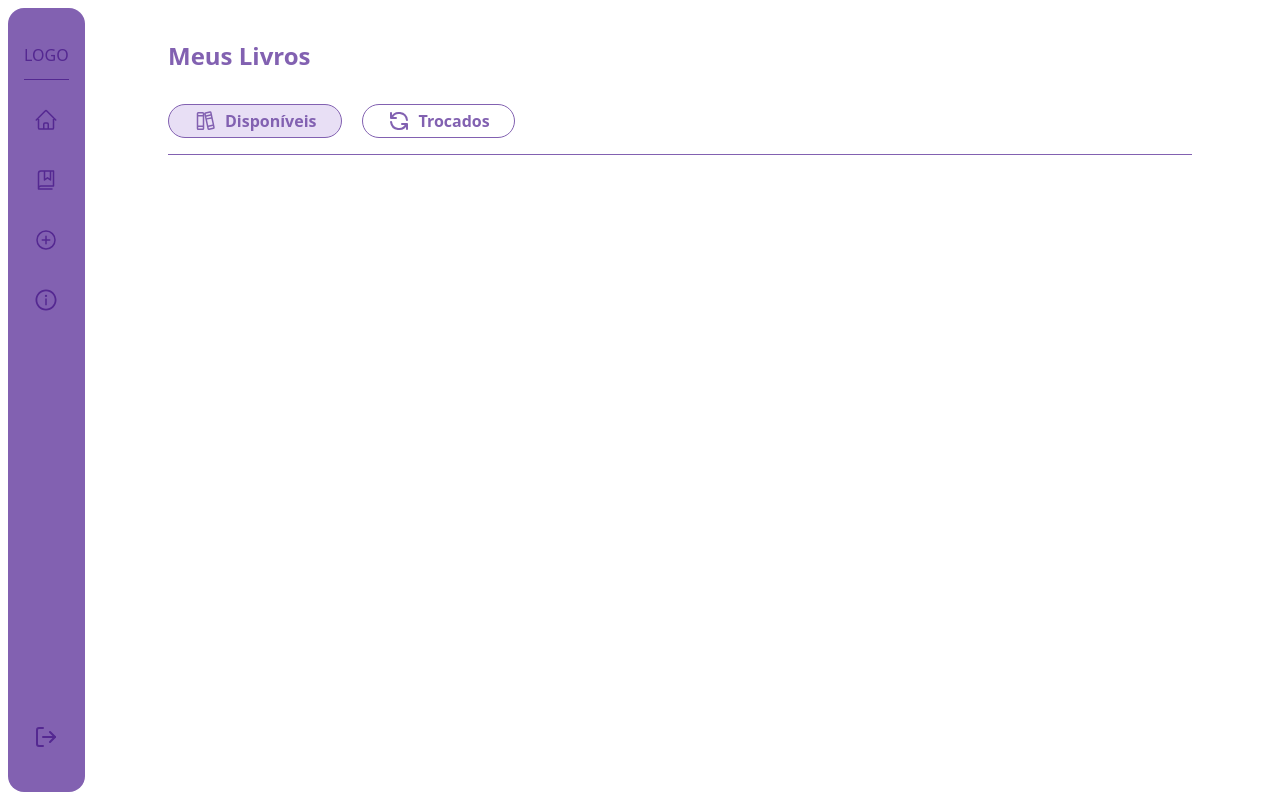
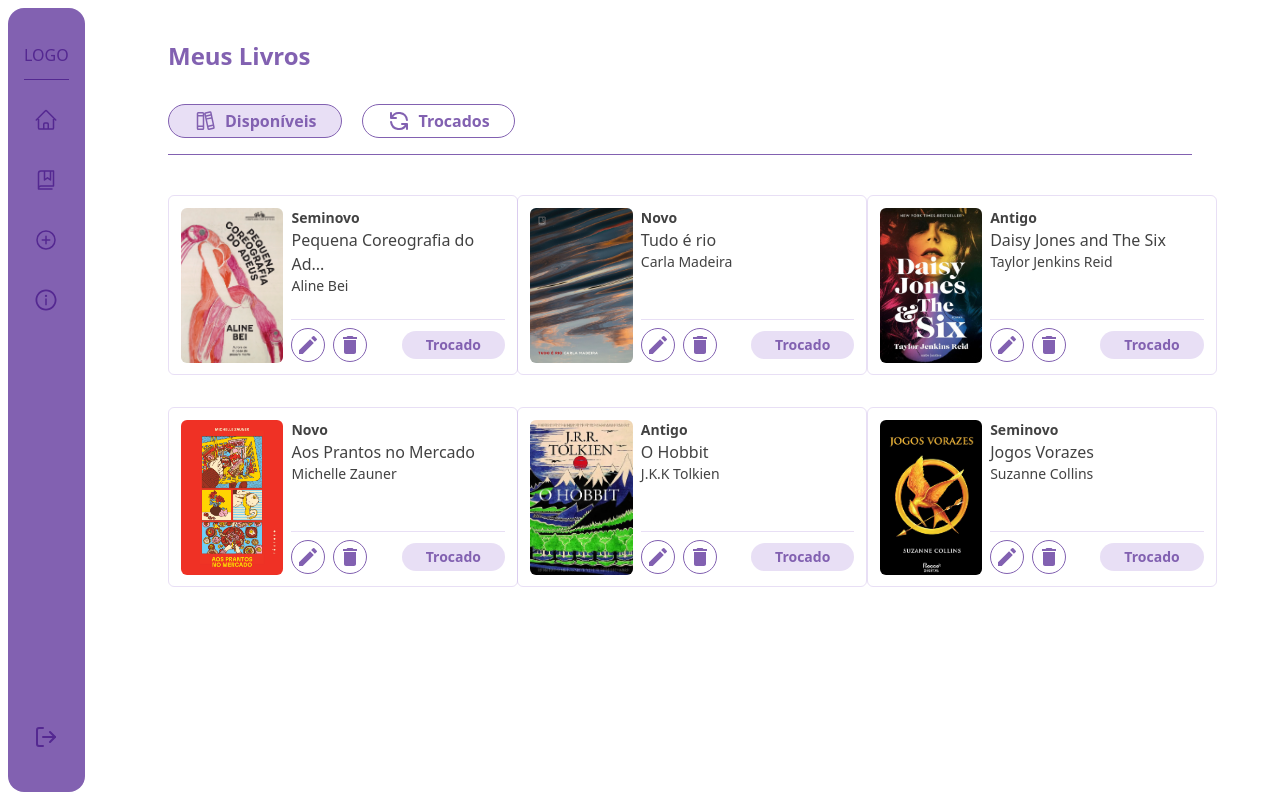
Before and after one commit to imarialu/bibliotroca, a React (Vite) app: page / in a window 1280 px wide. Built offline with nearby package versions, Linux system fonts and the light colour scheme.

Commit message:
feat: cria card de livros disponíveis (cadastrados pelo usuário)

```diff
--- a/src/pages/MyBooks/MyBooks.jsx
+++ b/src/pages/MyBooks/MyBooks.jsx
@@ -5,8 +5,8 @@ import { HiOutlineRefresh } from 'react-icons/hi';
 
 import Sidebar from "../../components/Sidebar"
 import Button from "./components/Button";
-import AvailableBooks from "./components/AvailableBooks";
-import ExchangedBooks from "./components/ExchangedBooks";
+import AvailableBooksSection from "./components/AvailableBooks/AvailableBooksSection";
+import ExchangedBooksSection from "./components/ExchangedBooks/ExchangedBooksSection";
 
 export default function MyBooks(){
     const [activeContainer, setActiveContainer] = useState("container-available");
@@ -38,9 +38,9 @@ export default function MyBooks(){
                     <hr className="mt-4 text-[var(--color-purple)]"/>
                 </header>
 
-                <section className="ml-20 w-[80%]">
-                    {activeContainer === "container-available" && <AvailableBooks/>}
-                    {activeContainer === "container-exchanged" && <ExchangedBooks/>}
+                <section className="ml-20 w-[80%] ">
+                    {activeContainer === "container-available" && <AvailableBooksSection/>}
+                    {activeContainer === "container-exchanged" && <ExchangedBooksSection/>}
                 </section>
             </main>
         </>
--- /dev/null
+++ b/src/pages/MyBooks/components/AvailableBooks/AvailableBooks.jsx
@@ -0,0 +1,42 @@
+import { MdEdit } from 'react-icons/md';
+import { MdDelete } from 'react-icons/md';
+
+import ExchangedButton from './ExchangedButton';
+
+ export default function AvailableBooks({image, status, title, author}){
+    return(
+        <>
+            <div className="flex w-[350px] h-[180px] p-3 gap-2 border-1 rounded-md border-[var(--color-transparent-purple)]">
+                <div className="w-[120px] h-[155px]">
+                    <img src={image} alt="Capa do livro" className="w-full h-full rounded-md"/>
+                </div>
+
+                <div className="flex flex-col justify-between w-[250px]">
+                    <div>
+                        <p className="text-sm font-semibold">{status}</p>
+                        <h2 className="text-base font-medium">{title.length > 24 ? `${title.substring(0, 25)}...` : title}</h2>
+                        <p className="text-sm">{author}</p>
+                    </div>
+
+                    <div className="items-center mt-2">
+                        <hr className="text-[var(--color-transparent-purple)] mb-2"/>
+                        <div className="flex justify-between items-center">
+                            <div className="flex gap-2">
+                                <button className="flex items-center p-1 border-1 border-[var(--color-purple)] rounded-full text-[var(--color-purple)] transition duration-400 ease hover:bg-[var(--color-transparent-purple)] cursor-pointer">
+                                    <MdEdit className="text-2xl"/>
+                                </button>
+                                <button className="flex items-center p-1 border-1 border-[var(--color-purple)] rounded-full text-[var(--color-purple)] transition duration-400 ease hover:bg-[var(--color-transparent-purple)] cursor-pointer">
+                                    <MdDelete className="text-2xl"/>
+                                </button>
+                            </div>
+
+                            <div>
+                                <ExchangedButton text={"Trocado"}/>
+                            </div>
+                        </div>
+                    </div>
+                </div>
+            </div>
+        </>
+    )
+ }
--- /dev/null
+++ b/src/pages/MyBooks/components/AvailableBooks/AvailableBooksSection.jsx
@@ -0,0 +1,21 @@
+import books from "../../../../data/books"
+import AvailableBooks from "./AvailableBooks"
+
+export default function AvailableBooksSection(){
+    return(
+        <>
+            <div className="grid grid-cols-3 gap-y-8 gap-x-6 justify-cente mt-10 mb-10">
+                {/* Dados usados apenas para desenvolvimento */}
+                {books.map((book) => {
+                    return <AvailableBooks
+                        key={book.id}
+                        image={book.image}
+                        status={book.status}
+                        title={book.title}
+                        author={book.author}
+                    />
+                })}
+            </div>
+        </>
+    )
+}
--- /dev/null
+++ b/src/pages/MyBooks/components/AvailableBooks/ExchangedButton.jsx
@@ -0,0 +1,7 @@
+export default function ExchangedButton({text}){
+    return(
+        <button className="px-6 py-1 rounded-full bg-[var(--color-transparent-purple)] text-sm text-[var(--color-purple)] font-semibold cursor-pointer transition duration-400 ease hover:bg-[var(--color-purple-hover)]">
+            {text}
+        </button>
+    )
+}
--- /dev/null
+++ b/src/pages/MyBooks/components/ExchangedBooks/ExchangedBooksSection.jsx
@@ -0,0 +1,9 @@
+import books from "../../../../data/books"
+
+export default function ExchangedBooksSection(){
+    return(
+        <>
+
+        </>
+    )
+}
```
Also changed, not shown: src/pages/MyBooks/components/AvailableBooks.jsx (deleted, +0 -10 lines), src/pages/MyBooks/components/ExchangedBooks.jsx (deleted, +0 -10 lines).
